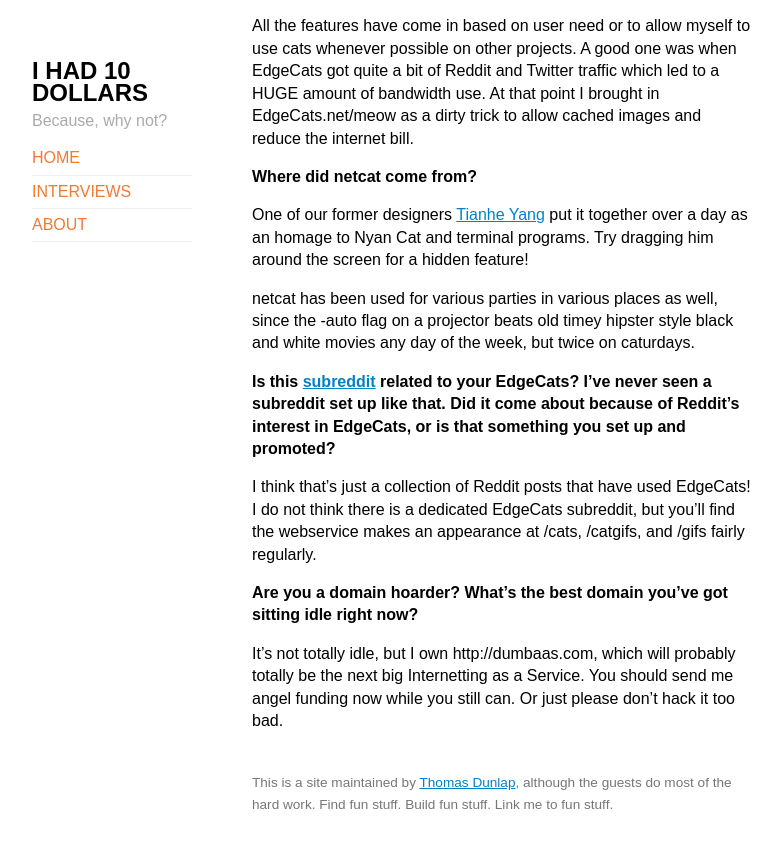
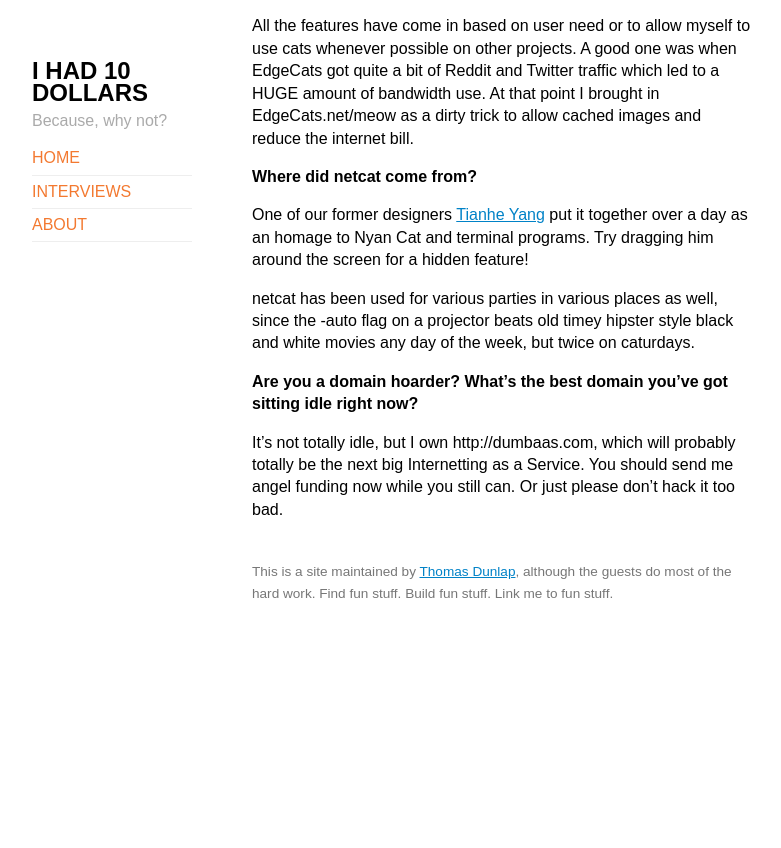
Before and after one commit to 10dollars/tendollars.github.io.raw, a Jekyll site: the page built from _posts/2014-04-30-carlo-flores.md, in a window 1280 px wide and 900 px high, scrolled down 1597 px. Shown: the top 848 px of the window, without its empty margins (248-1029 px from the left). Built offline with Jekyll 4.4.1, drawn with Linux system fonts in a browser that asks for light colours; after the commit the page ends 2286 px from its top, so only the background shows below that.

Commit message:
remove reddit question

```diff
--- a/_posts/2014-04-30-carlo-flores.md
+++ b/_posts/2014-04-30-carlo-flores.md
@@ -36,10 +36,6 @@
 
 netcat has been used for various parties in various places as well, since the -auto flag on a projector beats old timey hipster style black and white movies any day of the week, but twice on caturdays.
 
-#### Is this [subreddit](http://www.reddit.com/domain/moar.edgecats.net) related to your EdgeCats? I've never seen a subreddit set up like that. Did it come about because of Reddit's interest in EdgeCats, or is that something you set up and promoted?
-
-I think that's just a collection of Reddit posts that have used EdgeCats!  I do not think there is a dedicated EdgeCats subreddit, but you'll find the webservice makes an appearance at /cats, /catgifs, and /gifs fairly regularly.
-
 #### Are you a domain hoarder? What's the best domain you've got sitting idle right now?
 
 It's not totally idle, but I own http://dumbaas.com, which will probably totally be the next big Internetting as a Service.  You should send me angel funding now while you still can.  Or just please don't hack it too bad.
```
